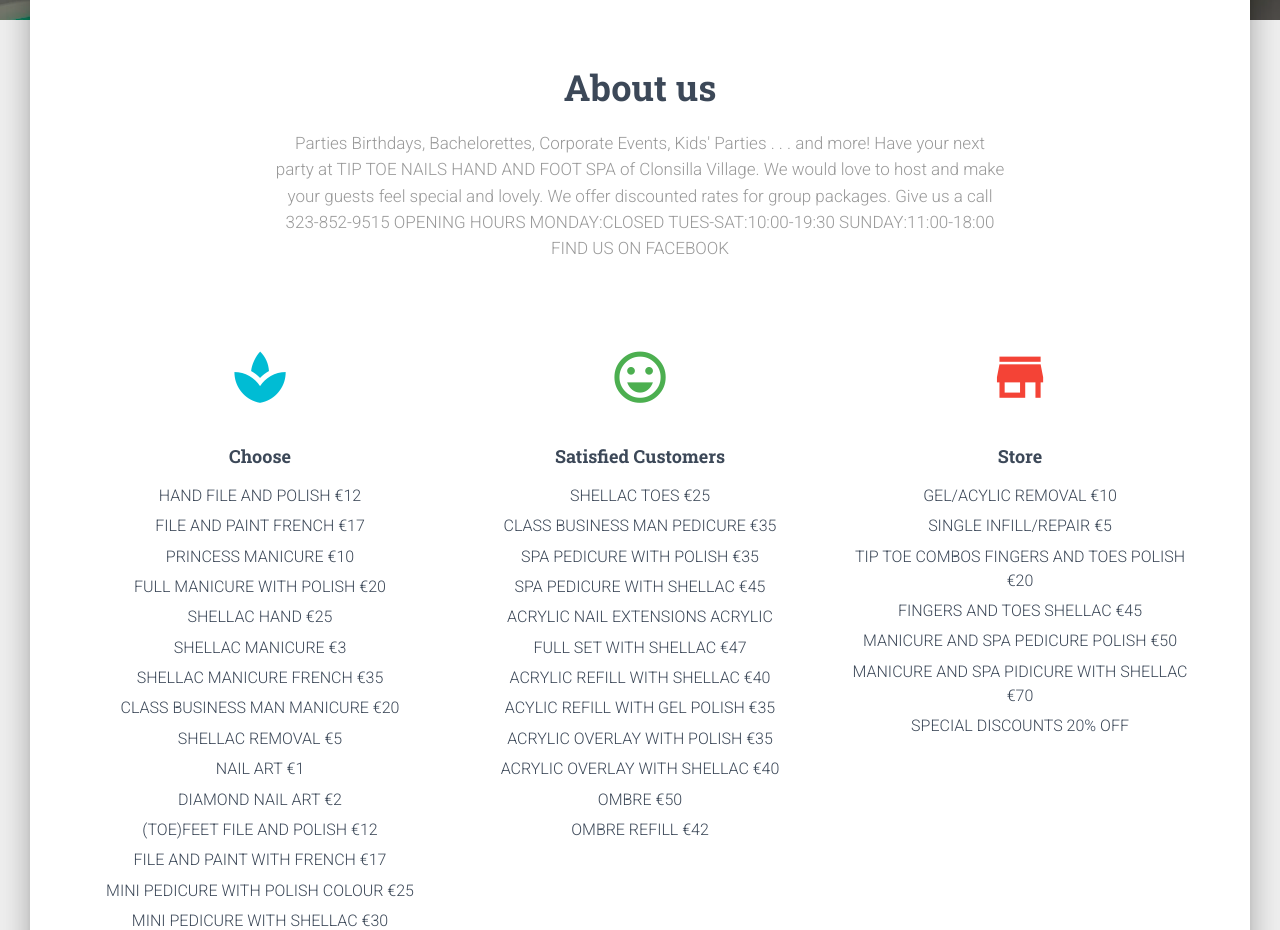
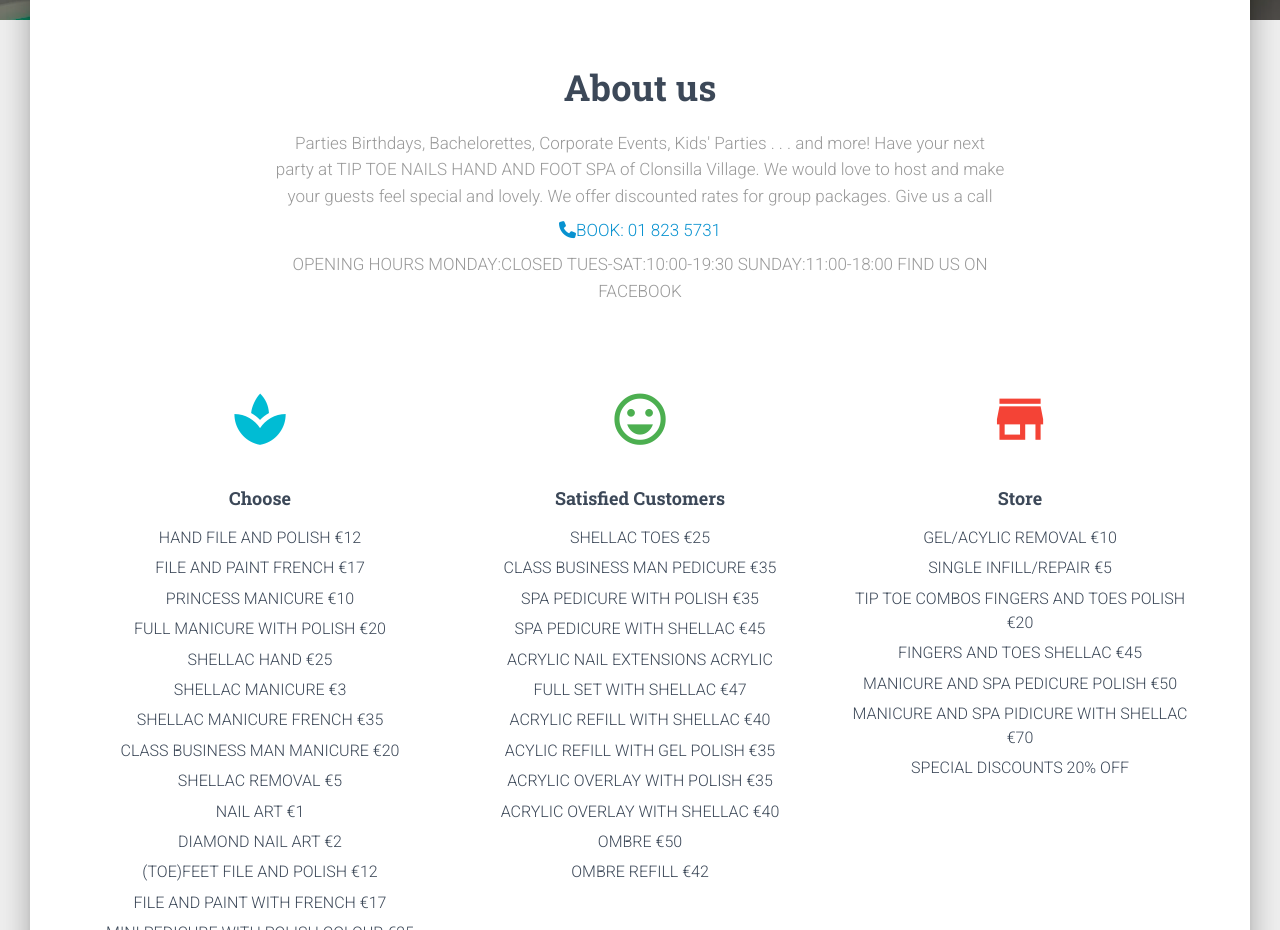
Before and after one commit to theWhiteFox/tiptoenails, a website: page index.html in a window 1280 px wide. Shown: the part 780-1710 px from the top of the page. Drawn offline with nearby package versions, Linux system fonts and the light colour scheme; some packages are replaced by stand-ins of ours.

Commit message:
Update index.html

```diff
--- a/index.html
+++ b/index.html
@@ -228,7 +228,16 @@
                 Parties . . . and more! Have your next party at TIP TOE NAILS
                 HAND AND FOOT SPA of Clonsilla Village. We would love to host
                 and make your guests feel special and lovely. We offer
-                discounted rates for group packages. Give us a call 323-852-9515
+                discounted rates for group packages. Give us a call          <a      class="nav-link"
+                rel="tooltip"
+                title="Booking"
+
+                href="tel:018235731"
+                target="_blank"
+                data-original-title="Call for Booking"
+              >
+                <i class="fa fa-phone"></i>BOOK: 01 823 5731
+              </a>
                 OPENING HOURS MONDAY:CLOSED TUES-SAT:10:00-19:30
                 SUNDAY:11:00-18:00 FIND US ON FACEBOOK
               </h5>
```
